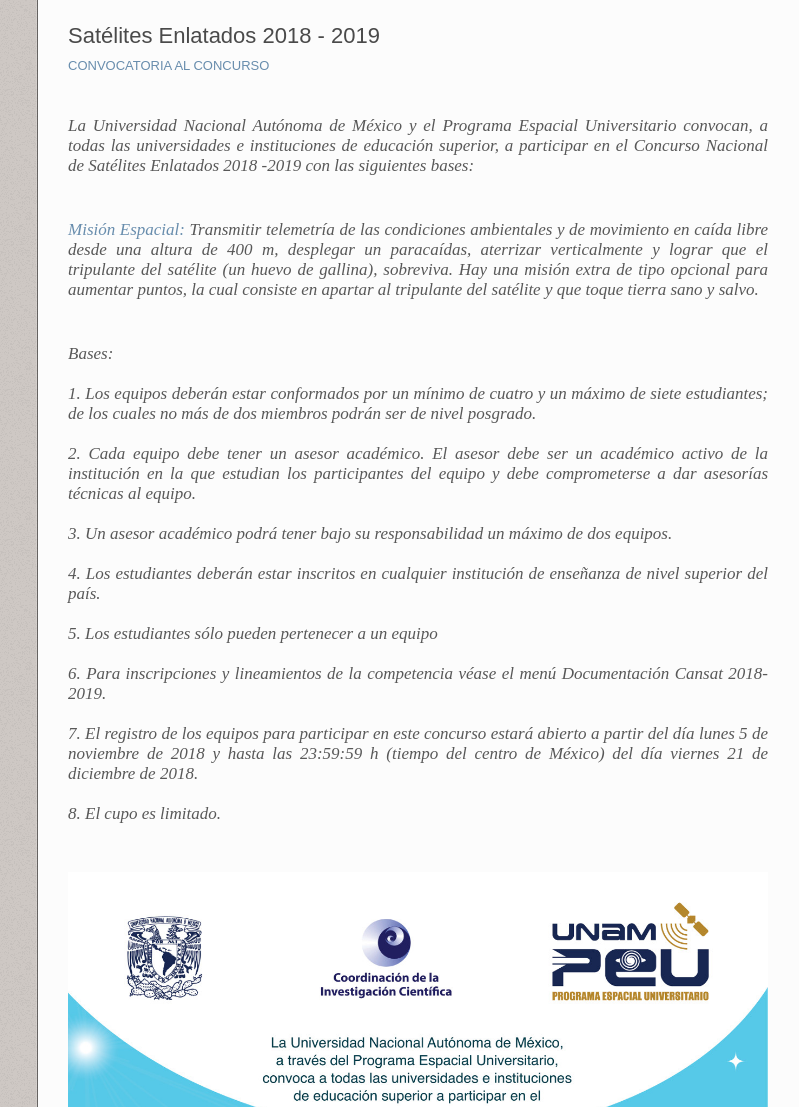
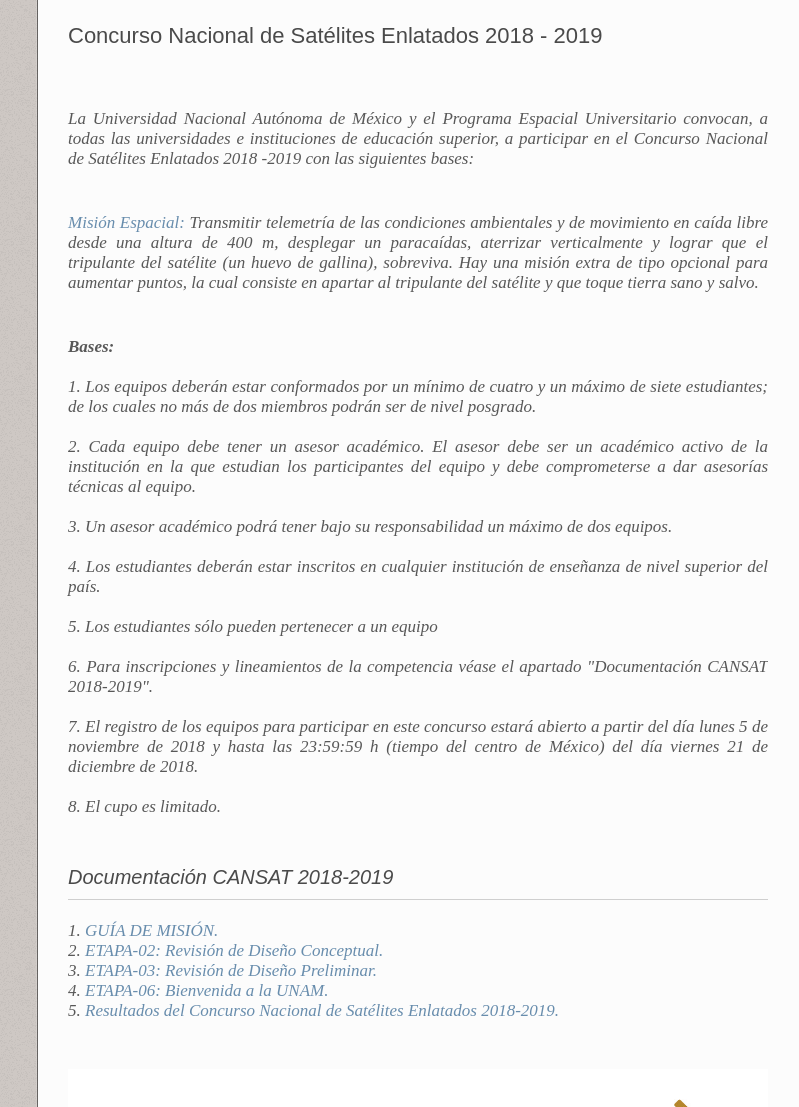
Before and after one commit to Tonatiuh03/Pagina-del-PEU, a website: page PaginaPEU/public_html/sat2.html in a window 1280 px wide. Shown: the part 193-1300 px from the top of the page, 367-1166 px from the left. Drawn offline with Linux system fonts and the light colour scheme; a web font is replaced by a local one.

Commit message:
Modificaciones y ampliacion de informacion de los concursos

```diff
--- a/PaginaPEU/public_html/sat2.html
+++ b/PaginaPEU/public_html/sat2.html
@@ -95,11 +95,9 @@
       <a href="http://www.cic-ctic.unam.mx/" target="_blank"><img src="style/images/coordinacion-logo.png" height="150"></a>
      <br>
      <br>
-    <h1 class="title">Satélites Enlatados 2018 - 2019</h1>
-
-    <a href="http://peu.unam.mx/peu/wp-content/uploads/2018/11/UNAM-PEU-CanSat-GM-Nacional-2018-2019-web1.2.pdf" align="center">CONVOCATORIA AL CONCURSO</a>
-    <div class="intro"></div>
-
+    <h1 class="title">Concurso Nacional de Satélites Enlatados 2018 - 2019</h1>
+     <br>
+     <br>
     <div class="intro">
         <br>
         <p align="justify">La Universidad Nacional Autónoma de México y el Programa Espacial Universitario convocan, a todas las universidades e instituciones de educación superior, a participar en el Concurso Nacional de Satélites Enlatados 2018 -2019 con las siguientes bases: </p>
@@ -107,7 +105,7 @@
         <p align="justify"><a href="http://peu.unam.mx/peu/wp-content/uploads/2018/11/UNAM-PEU-CanSat-GM-Nacional-2018-2019-web1.2.pdf">Misión Espacial:</a> Transmitir telemetría de las condiciones ambientales y de movimiento en caída libre desde una altura de 400 m, desplegar un paracaídas, aterrizar verticalmente y lograr que el tripulante del satélite (un huevo de gallina), sobreviva. Hay una misión extra de tipo opcional para aumentar puntos, la cual consiste en apartar al tripulante del satélite y que toque tierra sano y salvo.</p>
        <br>
 
-       <p>Bases:</p>
+       <p><b>Bases:</b></p>
 
         <ol>
             <li align="justify">Los equipos deberán estar conformados por un mínimo de cuatro y un máximo de siete estudiantes; de los cuales no más de dos miembros podrán ser de nivel posgrado.</li>
@@ -120,15 +118,26 @@
             <br>
             <li align="justify">Los estudiantes sólo pueden pertenecer a un equipo</li>
             <br>
-            <li align="justify">Para inscripciones y lineamientos de la competencia véase el menú Documentación Cansat 2018-2019.</li>
+            <li align="justify">Para inscripciones y lineamientos de la competencia véase el apartado "Documentación CANSAT 2018-2019".</li>
             <br>
             <li align="justify">El registro de los equipos para participar en este concurso estará abierto a partir del día lunes 5 de noviembre de 2018 y hasta las 23:59:59 h (tiempo del centro de México) del día viernes 21 de diciembre de 2018.</li>
             <br>
             <li >El cupo es limitado.</li>
 
        </ol>
+       <br>
+       <br>
+      <h2 class="title">Documentación CANSAT 2018-2019</h2>
+    <div class="line"></div>
 
-       <br>
+    <ol>
+        <li> <a href="http://peu.unam.mx/peu/wp-content/uploads/2018/11/UNAM-PEU-CanSat-GM-Nacional-2018-2019-web1.2.pdf" target="_blank">GUÍA DE MISIÓN.</a></li>
+        <li> <a href="http://peu.unam.mx/peu/wp-content/uploads/2019/01/PEU-Sat%C3%A9lite-Enlatado-2019-CoDR-EQUIPO.pptx">ETAPA-02: Revisión de Diseño Conceptual.</a></li>
+        <li> <a href="http://peu.unam.mx/peu/wp-content/uploads/2019/02/PEU-Sat%C3%A9lite-Enlatado-2019-PDR-EQUIPO.pptx">ETAPA-03: Revisión de Diseño Preliminar.</a></li>
+        <li> <a href="http://peu.unam.mx/peu/wp-content/uploads/2019/06/Bienvenida-a-la-UNAM-Cansat-2018-2019.pdf" target="_blank">ETAPA-06: Bienvenida a la UNAM.</a></li>
+        <li> <a href="http://peu.unam.mx/peu/wp-content/uploads/2019/06/Resultados-del-Concurso-Nacional-de-Sat%C3%A9lites-Enlatados-2018-2019.pdf" target="_blank">Resultados del Concurso Nacional de Satélites Enlatados 2018-2019.</a></li>
+    </ol>
+      <br>
       <br>
        <img src="style/images/poster2.jpg" alt="" height="1000" width="700" >
        <br>
```
Also changed, not shown: PaginaPEU/public_html/sat1.html (+9 -8 lines), PaginaPEU/public_html/satelites.html (+11 -1 lines).
